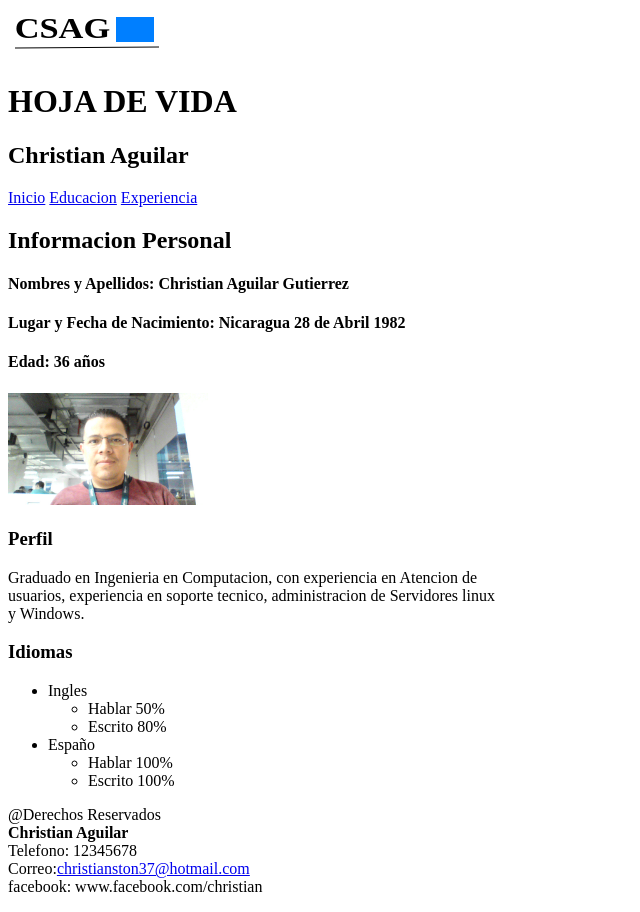
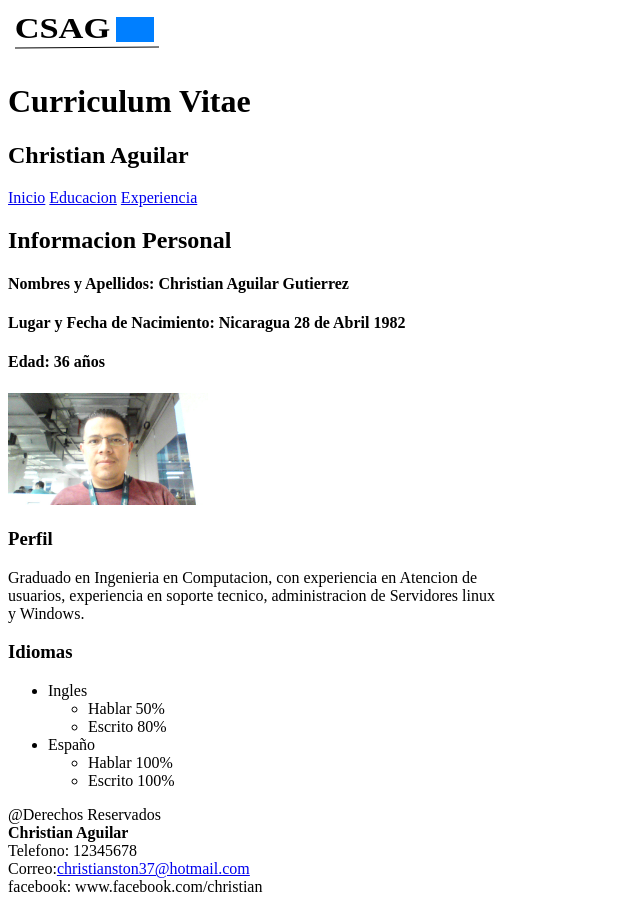
Before and after one commit to christianston37/FundamentosHTML, a plain HTML site: page index.html in a window 1280 px wide. Shown: the whole page, without its empty margins (0-640 px from the left). Drawn offline with Linux system fonts and the light colour scheme.

Commit message:
Update index.html

```diff
--- a/index.html
+++ b/index.html
@@ -20,7 +20,7 @@
         <line stroke="#000000" id="svg_3" y2="39" x2="151.000002" y1="40" x1="7" stroke-linecap="null" stroke-linejoin="null" stroke-dasharray="null" fill="none"/>
        </g>
       </svg>
-      <h1>HOJA DE VIDA</h1>
+      <h1>Curriculum Vitae</h1>
       <h2>Christian Aguilar</h2>
     </header>
     <nav>
```
